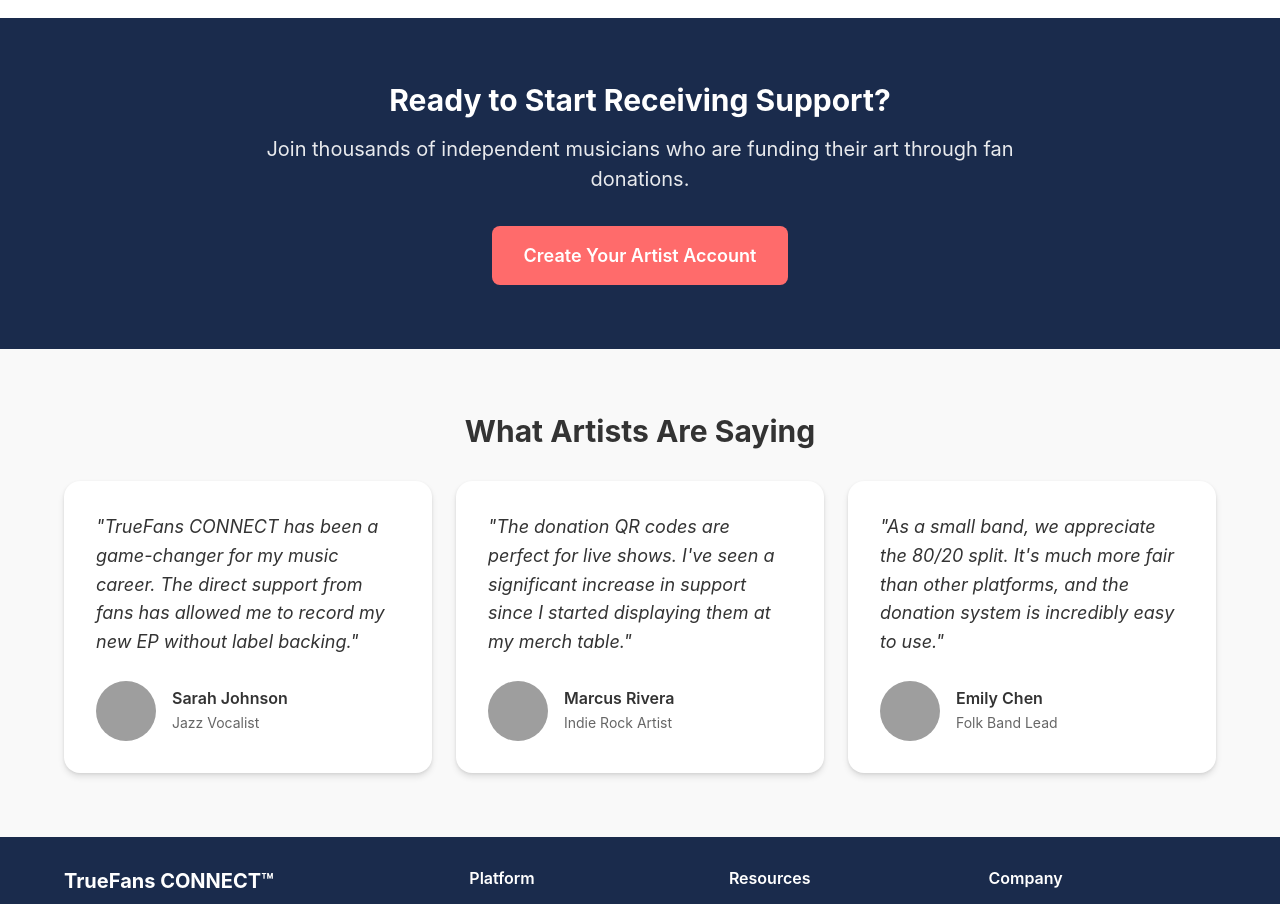
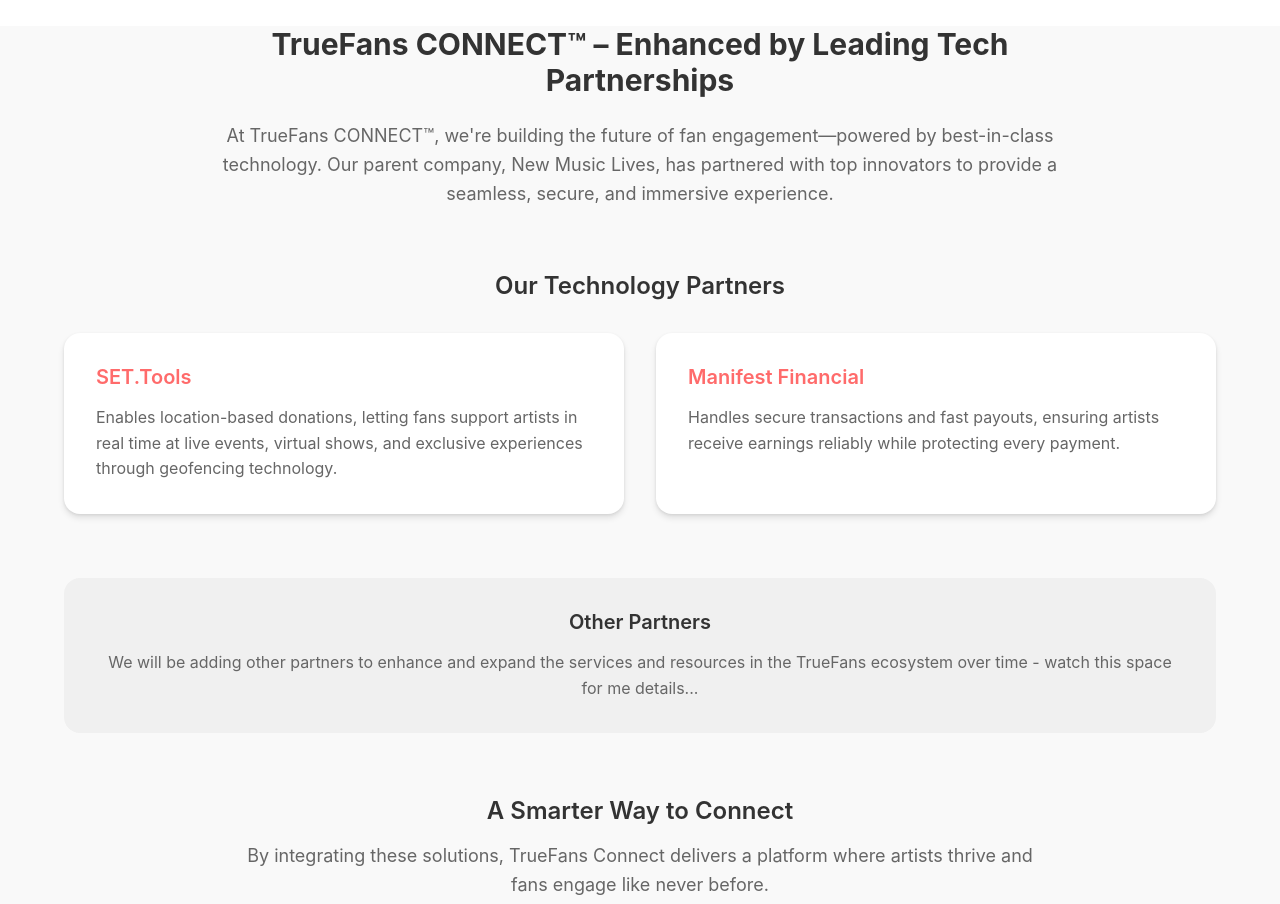
Before and after one commit to newmusiclives/Truefans-CONNECT-CURRENT, a React (Vite) app: page / in a window 1280 px wide. Shown: the part 940-1844 px from the top of the page. Built offline with nearby package versions, Linux system fonts and the light colour scheme; grey boxes are pictures that could not be loaded.

Commit message:
Update 060425 (5)

```diff
--- a/src/App.jsx
+++ b/src/App.jsx
@@ -27,6 +27,8 @@ import MyDashboard from './pages/MyDashboard'
 import Terms from './pages/Terms'
 import Privacy from './pages/Privacy'
 import NotFound from './pages/NotFound'
+import ArtistsDirectory from './pages/ArtistsDirectory'
+import ArtistProfile from './pages/ArtistProfile'
 
 function App() {
   return (
@@ -51,6 +53,8 @@ function App() {
           <Route path="/my-dashboard" element={<MyDashboard />} />
           <Route path="/terms" element={<Terms />} />
           <Route path="/privacy" element={<Privacy />} />
+          <Route path="/artists" element={<ArtistsDirectory />} />
+          <Route path="/artist-profile" element={<ArtistProfile />} />
           <Route path="*" element={<NotFound />} />
         </Routes>
       </AnimatePresence>
--- a/src/components/home/HowItWorks.jsx
+++ b/src/components/home/HowItWorks.jsx
@@ -117,7 +117,6 @@ const StepNumber = styled.div`
   border-radius: 50%;
   background-color: ${({ theme }) => theme.colors.revolutionaryGold};
   color: ${({ theme }) => theme.colors.trustworthyNavy};
-  font-family: ${({ theme }) => theme.fonts.heading};
   font-weight: ${({ theme }) => theme.fontWeights.bold};
   font-size: ${({ theme }) => theme.fontSizes.xl};
   display: flex;
--- a/src/components/home/TechnologyPartners.jsx
+++ b/src/components/home/TechnologyPartners.jsx
@@ -4,28 +4,28 @@ import { motion } from 'framer-motion'
 
 const TechnologyPartners = () => {
   return (
-    <TechnologyPartnersContainer>
-      <TechnologyPartnersHeader>
-        <TechnologyPartnersTitle>TrueFans Connect – Enhanced by Leading Tech Partnerships</TechnologyPartnersTitle>
-        <TechnologyPartnersDescription>
-          At TrueFans Connect, we're building the future of fan engagement—powered by best-in-class technology.
+    <SectionWrapper>
+      <Container>
+        <SectionHeader>
+          <SectionTitle>TrueFans CONNECT™ – Enhanced by Leading Tech Partnerships</SectionTitle>
+          <SectionDescription>
+            At TrueFans CONNECT™, we're building the future of fan engagement—powered by best-in-class technology.
             Our parent company, New Music Lives, has partnered with top innovators to provide a seamless, secure,
             and immersive experience.
-        </TechnologyPartnersDescription>
-      </TechnologyPartnersHeader>
+          </SectionDescription>
+        </SectionHeader>
 
         <PartnersSubheading>Our Technology Partners</PartnersSubheading>
 
         <PartnersGrid>
           <PartnerCard
             as={motion.div}
-          whileHover={{ y: -8, boxShadow: '0 12px 30px rgba(0,0,0,0.2)' }}
-          transition={{ duration: 0.3 }}
+            initial={{ opacity: 0, y: 20 }}
+            whileInView={{ opacity: 1, y: 0 }}
+            viewport={{ once: true, margin: "-100px" }}
+            transition={{ duration: 0.5 }}
           >
-          <PartnerLogo>
-            <img src="https://via.placeholder.com/150x60?text=SET.Tools" alt="SET.Tools Logo" />
-          </PartnerLogo>
-          <PartnerTitle>SET.Tools</PartnerTitle>
+            <PartnerName>SET.Tools</PartnerName>
             <PartnerDescription>
               Enables location-based donations, letting fans support artists in real time at live events,
               virtual shows, and exclusive experiences through geofencing technology.
@@ -34,13 +34,12 @@ const TechnologyPartners = () => {
 
           <PartnerCard
             as={motion.div}
-          whileHover={{ y: -8, boxShadow: '0 12px 30px rgba(0,0,0,0.2)' }}
-          transition={{ duration: 0.3 }}
+            initial={{ opacity: 0, y: 20 }}
+            whileInView={{ opacity: 1, y: 0 }}
+            viewport={{ once: true, margin: "-100px" }}
+            transition={{ duration: 0.5, delay: 0.2 }}
           >
-          <PartnerLogo>
-            <img src="https://via.placeholder.com/150x60?text=Manifest" alt="Manifest Financial Logo" />
-          </PartnerLogo>
-          <PartnerTitle>Manifest Financial</PartnerTitle>
+            <PartnerName>Manifest Financial</PartnerName>
             <PartnerDescription>
               Handles secure transactions and fast payouts, ensuring artists receive earnings reliably
               while protecting every payment.
@@ -48,126 +47,72 @@ const TechnologyPartners = () => {
           </PartnerCard>
         </PartnersGrid>
 
+        <OtherPartnersSection>
+          <OtherPartnersTitle>Other Partners</OtherPartnersTitle>
+          <OtherPartnersText>
+            We will be adding other partners to enhance and expand the services and resources in the
+            TrueFans ecosystem over time - watch this space for me details...
+          </OtherPartnersText>
+        </OtherPartnersSection>
+
         <ClosingSection>
           <ClosingTitle>A Smarter Way to Connect</ClosingTitle>
-        <ClosingDescription>
+          <ClosingText>
             By integrating these solutions, TrueFans Connect delivers a platform where artists thrive
             and fans engage like never before.
-        </ClosingDescription>
-        <ClosingCta>
+          </ClosingText>
+          <ClosingText>
             Join us and be part of the next era of music fandom.
-        </ClosingCta>
+          </ClosingText>
         </ClosingSection>
-    </TechnologyPartnersContainer>
+      </Container>
+    </SectionWrapper>
   )
 }
 
-const TechnologyPartnersContainer = styled.section`
-  padding: ${({ theme }) => theme.space['4xl']} ${({ theme }) => theme.space.lg};
-  background: linear-gradient(135deg, ${({ theme }) => theme.colors.trustworthyNavy} 0%, #0A1A2F 100%);
-  color: white;
-  position: relative;
-  overflow: hidden;
-
-  &::before {
-    content: '';
-    position: absolute;
-    top: -50px;
-    right: -50px;
-    width: 200px;
-    height: 200px;
-    background-color: rgba(255, 255, 255, 0.03);
-    border-radius: 50%;
-  }
-
-  &::after {
-    content: '';
-    position: absolute;
-    bottom: -100px;
-    left: -100px;
-    width: 300px;
-    height: 300px;
-    background-color: rgba(255, 255, 255, 0.02);
-    border-radius: 50%;
-  }
-
-  @media (max-width: ${({ theme }) => theme.breakpoints.md}) {
-    padding: ${({ theme }) => theme.space['3xl']} ${({ theme }) => theme.space.md};
-  }
+const SectionWrapper = styled.section`
+  padding: ${({ theme }) => theme.space['4xl']} 0;
+  background-color: ${({ theme }) => theme.colors.background};
 `
 
-const TechnologyPartnersHeader = styled.div`
+const Container = styled.div`
+  max-width: 1200px;
+  margin: 0 auto;
+  padding: 0 ${({ theme }) => theme.space.lg};
+`
+
+const SectionHeader = styled.div`
   text-align: center;
-  max-width: 800px;
+  max-width: 900px;
   margin: 0 auto ${({ theme }) => theme.space['2xl']};
 `
 
-const TechnologyPartnersTitle = styled.h2`
-  font-size: clamp(1.875rem, 3vw, ${({ theme }) => theme.fontSizes['3xl']});
+const SectionTitle = styled.h2`
+  font-size: ${({ theme }) => theme.fontSizes['3xl']};
   font-weight: ${({ theme }) => theme.fontWeights.bold};
-  color: white;
-  margin-bottom: ${({ theme }) => theme.space.md};
-  position: relative;
-  display: inline-block;
-
-  &::after {
-    content: '';
-    position: absolute;
-    bottom: -10px;
-    left: 50%;
-    transform: translateX(-50%);
-    width: 80px;
-    height: 3px;
-    background-color: ${({ theme }) => theme.colors.revolutionaryGold};
-  }
-
-  @media (max-width: ${({ theme }) => theme.breakpoints.md}) {
-    font-size: ${({ theme }) => theme.fontSizes['2xl']};
-
-    &::after {
-      width: 60px;
-      height: 2px;
-    }
-  }
+  color: ${({ theme }) => theme.colors.darkText};
+  margin-bottom: ${({ theme }) => theme.space.lg};
 `
 
-const TechnologyPartnersDescription = styled.p`
+const SectionDescription = styled.p`
   font-size: ${({ theme }) => theme.fontSizes.lg};
-  color: ${({ theme }) => theme.colors.warmCream || 'rgba(255, 255, 255, 0.9)'};
+  color: ${({ theme }) => theme.colors.lightText};
   line-height: 1.6;
-
-  @media (max-width: ${({ theme }) => theme.breakpoints.md}) {
-    font-size: ${({ theme }) => theme.fontSizes.md};
-  }
 `
 
 const PartnersSubheading = styled.h3`
-  font-size: ${({ theme }) => theme.fontSizes['xl']};
+  font-size: ${({ theme }) => theme.fontSizes['2xl']};
   font-weight: ${({ theme }) => theme.fontWeights.semiBold};
-  color: ${({ theme }) => theme.colors.revolutionaryGold};
+  color: ${({ theme }) => theme.colors.darkText};
   text-align: center;
-  margin-bottom: ${({ theme }) => theme.space.xl};
-
-  @media (max-width: ${({ theme }) => theme.breakpoints.md}) {
-    font-size: ${({ theme }) => theme.fontSizes.lg};
-    margin-bottom: ${({ theme }) => theme.space.lg};
-  }
+  margin: ${({ theme }) => theme.space.xl} 0;
 `
 
 const PartnersGrid = styled.div`
   display: grid;
-  grid-template-columns: repeat(2, 1fr);
+  grid-template-columns: repeat(auto-fit, minmax(300px, 1fr));
   gap: ${({ theme }) => theme.space.xl};
   margin-bottom: ${({ theme }) => theme.space['2xl']};
-
-  @media (max-width: ${({ theme }) => theme.breakpoints.md}) {
-    gap: ${({ theme }) => theme.space.lg};
-  }
-
-  @media (max-width: ${({ theme }) => theme.breakpoints.sm}) {
-    grid-template-columns: 1fr;
-    gap: ${({ theme }) => theme.space.md};
-  }
 `
 
 const PartnerCard = styled.div`
@@ -175,87 +120,66 @@ const PartnerCard = styled.div`
   border-radius: ${({ theme }) => theme.radii.lg};
   padding: ${({ theme }) => theme.space.xl};
   box-shadow: ${({ theme }) => theme.shadows.md};
-  transition: transform 0.3s ease, box-shadow 0.3s ease;
-  display: flex;
-  flex-direction: column;
-  align-items: center;
-  text-align: center;
+  transition: ${({ theme }) => theme.transitions.default};
 
-  @media (max-width: ${({ theme }) => theme.breakpoints.md}) {
-    padding: ${({ theme }) => theme.space.lg};
+  &:hover {
+    transform: translateY(-5px);
+    box-shadow: ${({ theme }) => theme.shadows.lg};
   }
 `
 
-const PartnerLogo = styled.div`
-  height: 60px;
-  display: flex;
-  align-items: center;
-  justify-content: center;
-  margin-bottom: ${({ theme }) => theme.space.md};
-
-  img {
-    max-height: 100%;
-    max-width: 100%;
-  }
-`
-
-const PartnerTitle = styled.h4`
+const PartnerName = styled.h4`
   font-size: ${({ theme }) => theme.fontSizes.xl};
   font-weight: ${({ theme }) => theme.fontWeights.semiBold};
-  color: ${({ theme }) => theme.colors.trustworthyNavy};
-  margin-bottom: ${({ theme }) => theme.space.sm};
-
-  @media (max-width: ${({ theme }) => theme.breakpoints.md}) {
-    font-size: ${({ theme }) => theme.fontSizes.lg};
-  }
+  color: ${({ theme }) => theme.colors.secondary};
+  margin-bottom: ${({ theme }) => theme.space.md};
 `
 
 const PartnerDescription = styled.p`
   font-size: ${({ theme }) => theme.fontSizes.md};
   color: ${({ theme }) => theme.colors.lightText};
   line-height: 1.6;
+`
 
-  @media (max-width: ${({ theme }) => theme.breakpoints.sm}) {
-    font-size: ${({ theme }) => theme.fontSizes.sm};
-  }
+const OtherPartnersSection = styled.div`
+  background-color: ${({ theme }) => theme.colors.lightGray};
+  border-radius: ${({ theme }) => theme.radii.lg};
+  padding: ${({ theme }) => theme.space.xl};
+  margin-bottom: ${({ theme }) => theme.space['2xl']};
+  text-align: center;
+`
+
+const OtherPartnersTitle = styled.h4`
+  font-size: ${({ theme }) => theme.fontSizes.xl};
+  font-weight: ${({ theme }) => theme.fontWeights.semiBold};
+  color: ${({ theme }) => theme.colors.darkText};
+  margin-bottom: ${({ theme }) => theme.space.md};
+`
+
+const OtherPartnersText = styled.p`
+  font-size: ${({ theme }) => theme.fontSizes.md};
+  color: ${({ theme }) => theme.colors.lightText};
+  line-height: 1.6;
 `
 
 const ClosingSection = styled.div`
   text-align: center;
-  max-width: 700px;
+  max-width: 800px;
   margin: 0 auto;
 `
 
 const ClosingTitle = styled.h3`
-  font-size: ${({ theme }) => theme.fontSizes['xl']};
+  font-size: ${({ theme }) => theme.fontSizes['2xl']};
   font-weight: ${({ theme }) => theme.fontWeights.semiBold};
-  color: white;
+  color: ${({ theme }) => theme.colors.darkText};
   margin-bottom: ${({ theme }) => theme.space.md};
-
-  @media (max-width: ${({ theme }) => theme.breakpoints.md}) {
-    font-size: ${({ theme }) => theme.fontSizes.lg};
-  }
 `
 
-const ClosingDescription = styled.p`
+const ClosingText = styled.p`
   font-size: ${({ theme }) => theme.fontSizes.lg};
-  color: ${({ theme }) => theme.colors.warmCream || 'rgba(255, 255, 255, 0.9)'};
+  color: ${({ theme }) => theme.colors.lightText};
   line-height: 1.6;
   margin-bottom: ${({ theme }) => theme.space.md};
-
-  @media (max-width: ${({ theme }) => theme.breakpoints.md}) {
-    font-size: ${({ theme }) => theme.fontSizes.md};
-  }
-`
-
-const ClosingCta = styled.p`
-  font-size: ${({ theme }) => theme.fontSizes.lg};
-  font-weight: ${({ theme }) => theme.fontWeights.semiBold};
-  color: ${({ theme }) => theme.colors.revolutionaryGold};
-
-  @media (max-width: ${({ theme }) => theme.breakpoints.md}) {
-    font-size: ${({ theme }) => theme.fontSizes.md};
-  }
 `
 
 export default TechnologyPartners
--- a/src/pages/HomePage.jsx
+++ b/src/pages/HomePage.jsx
@@ -3,6 +3,7 @@ import styled from 'styled-components'
 import { motion } from 'framer-motion'
 import { Link } from 'react-router-dom'
 import Button from '../components/ui/Button'
+import TechnologyPartners from '../components/home/TechnologyPartners'
 
 const HomePage = () => {
   return (
@@ -16,8 +17,8 @@ const HomePage = () => {
       <HeroSection>
         <Container>
           <HeroContent>
-            <HeroTitle>Support Your Favorite Artists Directly</HeroTitle>
-            <HeroSubtitle>TrueFans CONNECT™ helps independent musicians receive financial support from their fans through a simple, transparent donation system.</HeroSubtitle>
+            <HeroTitle>Right Now Now and TrueFans Forever</HeroTitle>
+            <HeroSubtitle>TrueFans CONNECT™ helps independent music artists receive financial support from their fans through a simple, transparent donation system.</HeroSubtitle>
             <HeroButtons>
               <PrimaryButton as={Link} to="/artist-signup">Join as an Artist</PrimaryButton>
               <SecondaryButton as={Link} to="/artist-profile">View Demo Artist</SecondaryButton>
@@ -59,6 +60,8 @@ const HomePage = () => {
           </FeaturesGrid>
         </Container>
       </FeaturesSection>
+
+      <TechnologyPartners />
 
       <CTASection>
         <Container>
```
Also changed, not shown: src/components/layout/Header.jsx (+8 -2 lines). Lines whose indentation alone changed are shown as unchanged.
